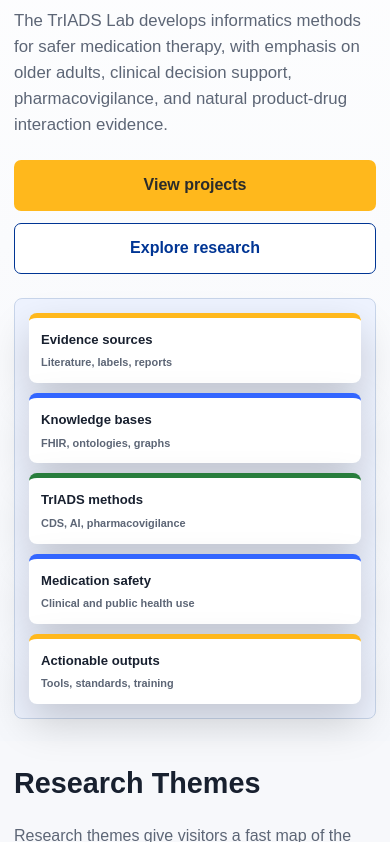
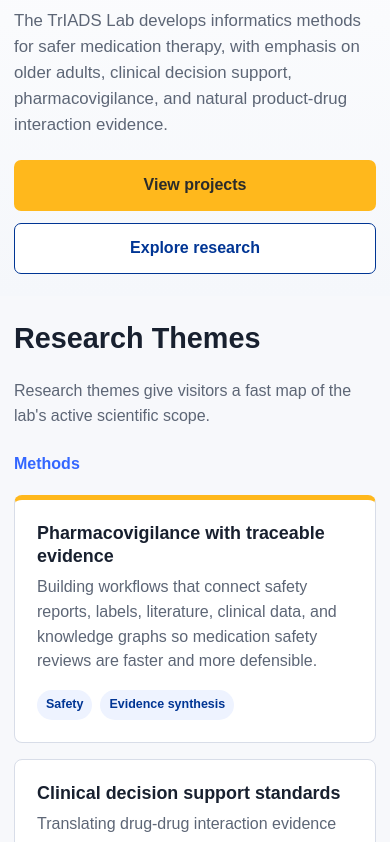
Before and after one commit to rkboyce/triads-lab-web, a SvelteKit app: page / in a window 390 px wide. Shown: the part 698-1540 px from the top of the page. Built offline with nearby package versions, Linux system fonts and the light colour scheme.

Commit message:
remove hero visual

```diff
--- a/src/routes/+page.svelte
+++ b/src/routes/+page.svelte
@@ -28,17 +28,6 @@
           <a class="button primary" href="#projects">View projects</a>
           <a class="button secondary" href="#research">Explore research</a>
         </div>
-      </div>
-      <div class="hero-visual" aria-label="Knowledge graph visual showing evidence connected to clinical decision support">
-        <span class="line l1"></span>
-        <span class="line l2"></span>
-        <span class="line l3"></span>
-        <span class="line l4"></span>
-        <div class="node n1 gold">Evidence sources<small>Literature, labels, reports</small></div>
-        <div class="node n2 blue">Knowledge bases<small>FHIR, ontologies, graphs</small></div>
-        <div class="node n3 green">TrIADS methods<small>CDS, AI, pharmacovigilance</small></div>
-        <div class="node n4 blue">Medication safety<small>Clinical and public health use</small></div>
-        <div class="node n5 gold">Actionable outputs<small>Tools, standards, training</small></div>
       </div>
     </div>
   </section>
@@ -194,7 +183,7 @@
 <style>
   .wrap { width: min(var(--max-width), calc(100% - 40px)); margin: 0 auto; }
   .hero { color: var(--ink); background: linear-gradient(180deg, #ffffff 0%, #f5f7fb 100%); }
-  .hero-grid { display: grid; min-height: 480px; grid-template-columns: minmax(0, 1.02fr) minmax(340px, 0.98fr); gap: 36px; align-items: center; padding: 40px 0 30px; }
+  .hero-grid { display: grid; min-height: 420px; align-items: center; padding: 40px 0 30px; }
   .eyebrow { display: inline-flex; align-items: center; gap: 8px; margin: 0; color: var(--pitt-gold); font-size: 0.9rem; font-weight: 900; text-transform: uppercase; }
   .eyebrow::before { content: ''; width: 34px; height: 3px; background: var(--pitt-gold); }
   h1, h2, h3, p { margin-top: 0; }
@@ -206,15 +195,6 @@
   .button.primary { background: var(--pitt-gold); color: var(--pitt-dark-grey); }
   .button.secondary { border-color: var(--pitt-blue); color: var(--pitt-blue); background: var(--pitt-white); }
   .button:hover { text-decoration: none; }
-  .hero-visual { position: relative; min-height: 420px; overflow: hidden; border: 1px solid #c8d5ea; border-radius: var(--radius); background: #eef3ff; }
-  .node { position: absolute; display: grid; width: 132px; min-height: 72px; align-content: center; padding: 12px; border-radius: var(--radius); background: var(--pitt-white); box-shadow: var(--shadow); color: var(--ink); font-size: 0.86rem; font-weight: 800; }
-  .node small { display: block; margin-top: 4px; color: var(--muted); font-weight: 700; }
-  .node.gold { border-top: 5px solid var(--pitt-gold); }
-  .node.blue { border-top: 5px solid var(--link-blue); }
-  .node.green { border-top: 5px solid var(--success); }
-  .n1 { left: 8%; top: 10%; } .n2 { right: 8%; top: 18%; } .n3 { left: 31%; top: 43%; width: 160px; } .n4 { left: 8%; bottom: 10%; } .n5 { right: 8%; bottom: 10%; }
-  .line { display: none; }
-  .l1 { width: 190px; left: 27%; top: 25%; transform: rotate(16deg); } .l2 { width: 164px; left: 54%; top: 35%; transform: rotate(132deg); } .l3 { width: 180px; left: 24%; top: 68%; transform: rotate(-24deg); } .l4 { width: 184px; right: 20%; top: 68%; transform: rotate(24deg); }
   .band { padding: 46px 0; }
   .hero + .band { padding-top: 32px; }
   .band.grey { background: var(--surface); }
@@ -257,7 +237,6 @@
   @media (max-width: 900px) {
     .hero-grid, .grid-3, .people-grid, .project-grid, .method-grid, .video-grid, .activity-grid, .profile-links { grid-template-columns: 1fr; }
     .hero-grid { min-height: auto; gap: 24px; padding: 34px 0 26px; }
-    .hero-visual { min-height: 360px; }
     .section-head { align-items: start; flex-direction: column; }
   }
 
@@ -269,10 +248,6 @@
     .button { width: 100%; }
     .band { padding: 34px 0; }
     .hero + .band { padding-top: 26px; }
-    .hero-visual { display: grid; gap: 10px; min-height: auto; padding: 14px; overflow: visible; }
-    .line { display: none; }
-    .node { position: static; width: auto; min-height: 0; font-size: 0.82rem; }
-    .n3 { width: auto; }
     .video-card { grid-template-columns: 1fr; }
     .person { grid-template-columns: 1fr; align-items: start; }
   }
```
